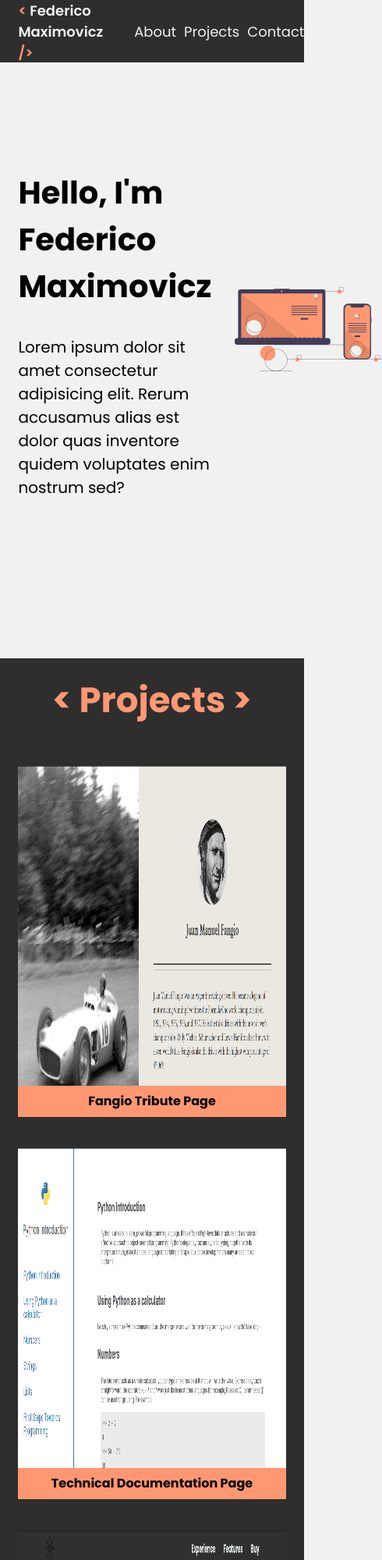
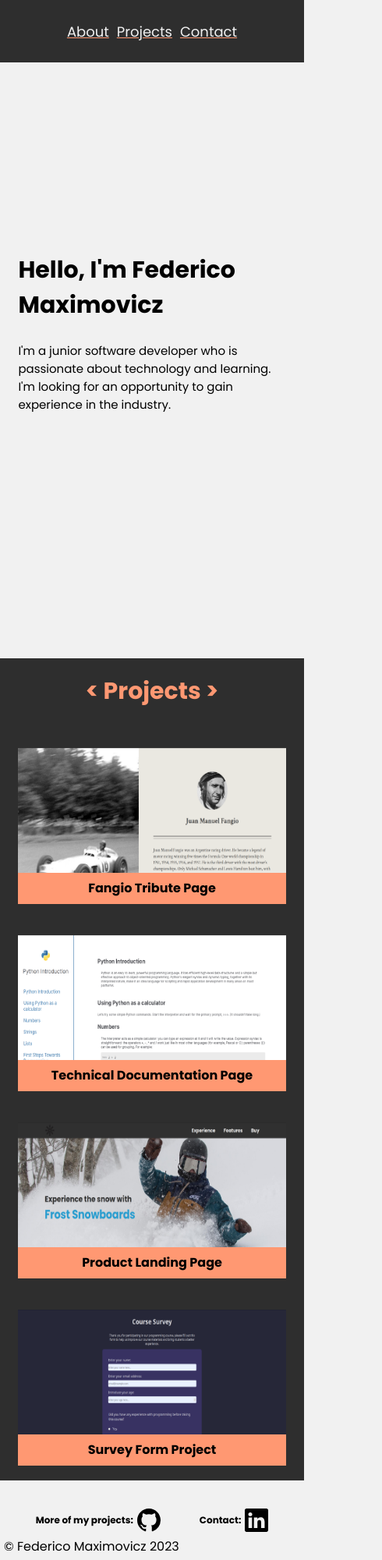
Before and after one commit to IceHenki6/FCC-PortfolioProject, a plain HTML site: page index.html in a window 390 px wide. Shown: the top 2000 px of the page at 78% size, 490 px wide, since content can reach past the window. Drawn offline with Linux system fonts and the light colour scheme.

Commit message:
Fixed some errors and made it responsive for mobile

```diff
--- a/index.html
+++ b/index.html
@@ -20,7 +20,7 @@
     <section id="welcome-section" class="container">
         <div id="about">
             <h1 id="about-title">Hello, I'm Federico Maximovicz</h1>
-            <p id="about-text">Lorem ipsum dolor sit amet consectetur adipisicing elit. Rerum accusamus alias est dolor quas inventore quidem voluptates enim nostrum sed?</p>
+            <p id="about-text">I'm a junior software developer who is passionate about technology and learning. I'm looking for an opportunity to gain experience in the industry.</p>
         </div>
         <img id="about-img" src="images/aboutimg.svg" alt="">
     </section>
@@ -33,7 +33,7 @@
                     <a href="https://github.com/IceHenki6/Fangio-tribute-page" target="_blank"><img src="images/screenfccproject4.png" alt="Screenshot of Fangio tribute webpage"></a>
                 </div>
                 <div class="project-name__container">
-                    <h4>Fangio Tribute Page</h4>
+                    <h4 class="project-title">Fangio Tribute Page</h4>
                 </div>
             </div>
             <div class="project-card">
@@ -41,7 +41,7 @@
                     <a href="https://github.com/IceHenki6/technical-documentation-project-FCC" target="_blank"><img src="images/screenfccproject1.png" alt="screenshot of the technical documentation project"></a>
                 </div>
                 <div class="project-name__container">
-                    <h4>Technical Documentation Page</h4>
+                    <h4 class="project-title">Technical Documentation Page</h4>
                 </div>
             </div>
             <div class="project-card">
@@ -49,7 +49,7 @@
                     <a href="https://github.com/IceHenki6/FCC-product-landing-page" target="_blank"><img src="images/screenfccproject2.png" alt="screenshot of the product landing page project"></a>
                 </div>
                 <div class="project-name__container">
-                    <h4>Product Landing Page</h4>
+                    <h4 class="project-title">Product Landing Page</h4>
                 </div>
             </div>
             <div class="project-card">
@@ -65,7 +65,7 @@
     <footer id="footer" class="container">
         <div id="more-projects">
             <h3>More of my projects: </h3>
-            <a id="github" href="https://github.com/IceHenki6" target="_blank">
+            <a id="profile-link" href="https://github.com/IceHenki6" target="_blank">
                 <svg xmlns="http://www.w3.org/2000/svg"  fill="currentColor" class="bi bi-github" viewBox="0 0 16 16">
                     <path d="M8 0C3.58 0 0 3.58 0 8c0 3.54 2.29 6.53 5.47 7.59.4.07.55-.17.55-.38 0-.19-.01-.82-.01-1.49-2.01.37-2.53-.49-2.69-.94-.09-.23-.48-.94-.82-1.13-.28-.15-.68-.52-.01-.53.63-.01 1.08.58 1.23.82.72 1.21 1.87.87 2.33.66.07-.52.28-.87.51-1.07-1.78-.2-3.64-.89-3.64-3.95 0-.87.31-1.59.82-2.15-.08-.2-.36-1.02.08-2.12 0 0 .67-.21 2.2.82.64-.18 1.32-.27 2-.27.68 0 1.36.09 2 .27 1.53-1.04 2.2-.82 2.2-.82.44 1.1.16 1.92.08 2.12.51.56.82 1.27.82 2.15 0 3.07-1.87 3.75-3.65 3.95.29.25.54.73.54 1.48 0 1.07-.01 1.93-.01 2.2 0 .21.15.46.55.38A8.012 8.012 0 0 0 16 8c0-4.42-3.58-8-8-8z"/>
                 </svg>
@@ -80,6 +80,8 @@
                 </svg>
             </a>
         </div>
+
+        <span>&copy Federico Maximovicz 2023</span>
     </footer>
 </body>
 </html>
--- a/styles.css
+++ b/styles.css
@@ -139,6 +139,7 @@ a{
 }
 
 #footer{
+    position: relative;
     display: flex;
     justify-content: center;
     gap: 50px;
@@ -153,19 +154,25 @@ a{
 
 
 
-#github, #linkedin{
+#profile-link, #linkedin{
     display: flex;
     justify-content: center;
     align-items: center;
     width: 40px;
 }
 
-#github svg{
+#profile-link svg{
     width: 100%;
 }
 
 #linkedin svg{
     width: 100%;
+}
+
+#footer span{
+    position:absolute;
+    left: 5px;
+    bottom: 5px;
 }
 
 
@@ -187,3 +194,60 @@ a{
         margin-top: 0;
     }
 }
+
+
+@media only screen and (max-width: 600px){
+    #navbar{
+        justify-content: center;
+        align-items: center;
+    }
+    #navbar h4{
+        display: none;
+    }
+    #navbar ul{
+        margin: 0;
+        padding: 0;
+        justify-content: center;
+        align-items: center;
+    }
+    #navbar{
+        justify-content: center;
+    }
+
+    #navbar a{
+        text-decoration: underline;
+        text-decoration-color: var(--orange);
+    }
+
+    #about-img{
+        display: none;
+    }
+
+    #about-title{
+        font-size: 30px;
+    }
+
+    #about-text{
+        font-size: 15px;
+    }
+
+    #projects-header{
+        font-size: 30px;
+    }
+
+    .project-card{
+        height: 200px;
+    }
+
+    #footer h3{
+        font-size: 12px;
+    }
+
+    #profile-link, #linkedin{
+        width: 30px;
+    }
+
+    #footer div{
+        gap: 5px;
+    }
+}
```
